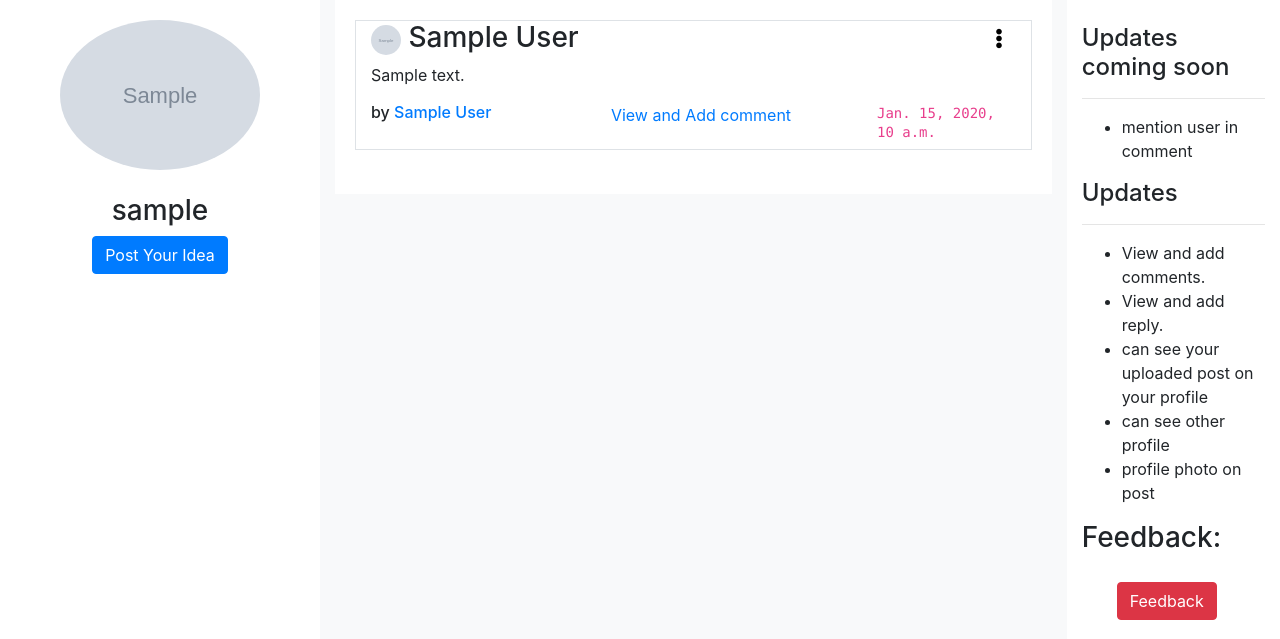
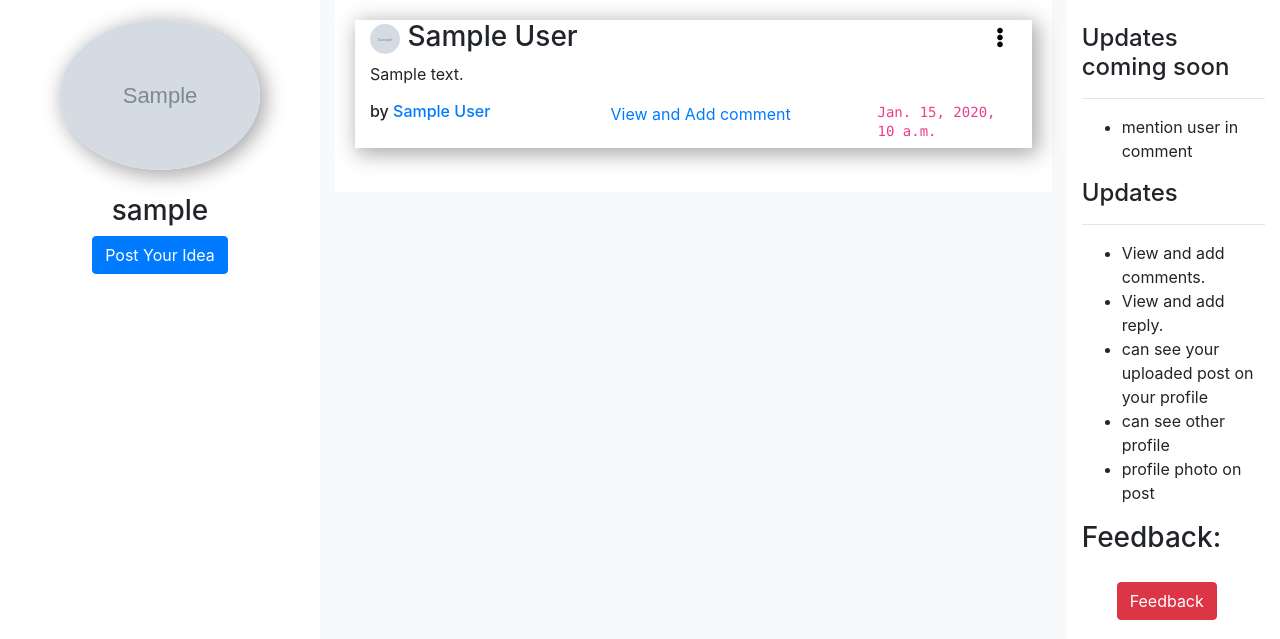
Before and after one commit to ankanuj/funny_ideas, a Django app: page / in a window 1280 px wide. Shown: the part 80-719 px from the top of the page. Run offline with Django 3.2, Linux system fonts and the light colour scheme; the first user in the database is signed in; tables that the repository leaves empty hold one stand-in row (Sample ...); some libraries are stand-ins or nearby versions.

Commit message:
UI update

```diff
--- a/blog/static/css/style.css
+++ b/blog/static/css/style.css
@@ -126,6 +126,7 @@
 }
 #card{
     min-height:400px;
+    box-shadow: 4px 4px 20px 2px darkgray;
 }
 
 @media (max-width: 768px) {
--- a/blog/urls.py
+++ b/blog/urls.py
@@ -14,7 +14,6 @@ urlpatterns = [
     path('debate/topic/online_classes',debate_details,name='debate_details_1'),
     path('debate/topic/tour_of_duty',debate_details,name='debate_details_2'),
     path('debate/topic/extend_lockdown',debate_details,name='debate_details_3'),
-
     path('accounts/', include('accounts.urls')),
     path('accounts/',include('allauth.urls')),
 
--- a/templates/base.html
+++ b/templates/base.html
@@ -17,6 +17,9 @@
   	<link rel="stylesheet" href="https://maxcdn.bootstrapcdn.com/bootstrap/4.0.0/css/bootstrap.min.css" integrity="sha384-Gn5384xqQ1aoWXA+058RXPxPg6fy4IWvTNh0E263XmFcJlSAwiGgFAW/dAiS6JXm" crossorigin="anonymous">
 	<!-- Custom -->
 	<link rel="stylesheet" href="{% static 'css/style.css'%}">
+
+	<!--google adsense-->
+	<script data-ad-client="ca-pub-3717919595204216" async src="https://pagead2.googlesyndication.com/pagead/js/adsbygoogle.js"></script>
 
 	<title>FunIdea{% block title %}{% endblock %}	</title>
 
--- a/templates/blog/index.html
+++ b/templates/blog/index.html
@@ -15,7 +15,7 @@
                         <!--User Profile image-->
                         <div class="user_img">
                         {% if profile.profile_photo %}
-                        <img id="user_img" src="{{profile.profile_photo.url}}" class="rounded-circle image-responsive ">
+                        <img id="user_img" style="box-shadow: 4px 4px 20px 2px darkgray;" src="{{profile.profile_photo.url}}" class="rounded-circle image-responsive ">
                     </div>
                         {% else %}
                         <div class="user_img">
@@ -47,7 +47,7 @@
                 <div class="card-body bg-white">
                     {% for post in post %}
                     {% if post %}
-                        <div class="container border">
+                        <div class="container border-0"  style="box-shadow: 4px 4px 20px 2px darkgray;">
                             <h3>
                                 {% if post.user == request.user %}
                                 <div class="dropdown">
@@ -206,7 +206,7 @@
     <div class="card bg-light border-0 pt-2">
     <div class="jumbtron pt-5 pb-5">
         <center>
-            <div class="jumbotron">
+            <div class="jumbotron" style="box-shadow:4px 4px 20px 2px darkgray;">
                 <div class="container">
                     <h3>Funny Ideas </h3>
                     <p class="text-justify">Welcome, thanks to join. About this web just share your idea like if u have any short
--- a/templates/debate/debate.html
+++ b/templates/debate/debate.html
@@ -38,7 +38,7 @@
             </div>
             <div class="col-lg-4">
                 <center><h4>Extend Lockdown?</h4>
-                <div class="card-body bg-white border" id="card">
+                <div class="card-body bg-white border-0" id="card">
                     <p class="text-justify" style="font-size: 20px;">
                         A lockdown is an emergency protocol that prevents people from leaving a given area. A full lockdown will mean you must stay where you are and not exit or enter a building or the given area. This scenario usu
                         ally allows for essential supplies. All non-essential activities remain shut for the entire period.
--- a/templates/partials/_navbar.html
+++ b/templates/partials/_navbar.html
@@ -36,6 +36,7 @@
           {% endif %}>
           <a class="nav-link"  style="font-size: 20px;" href="{% url 'debate' %}">Debate</a>
         </li>
+
       </ul>
 
       <ul class="navbar-nav ml-auto">
```
Also changed, not shown: templates/accounts/profile.html (+3 -4 lines), accounts/models.py (line endings or trailing spaces), accounts/views.py (line endings or trailing spaces).
